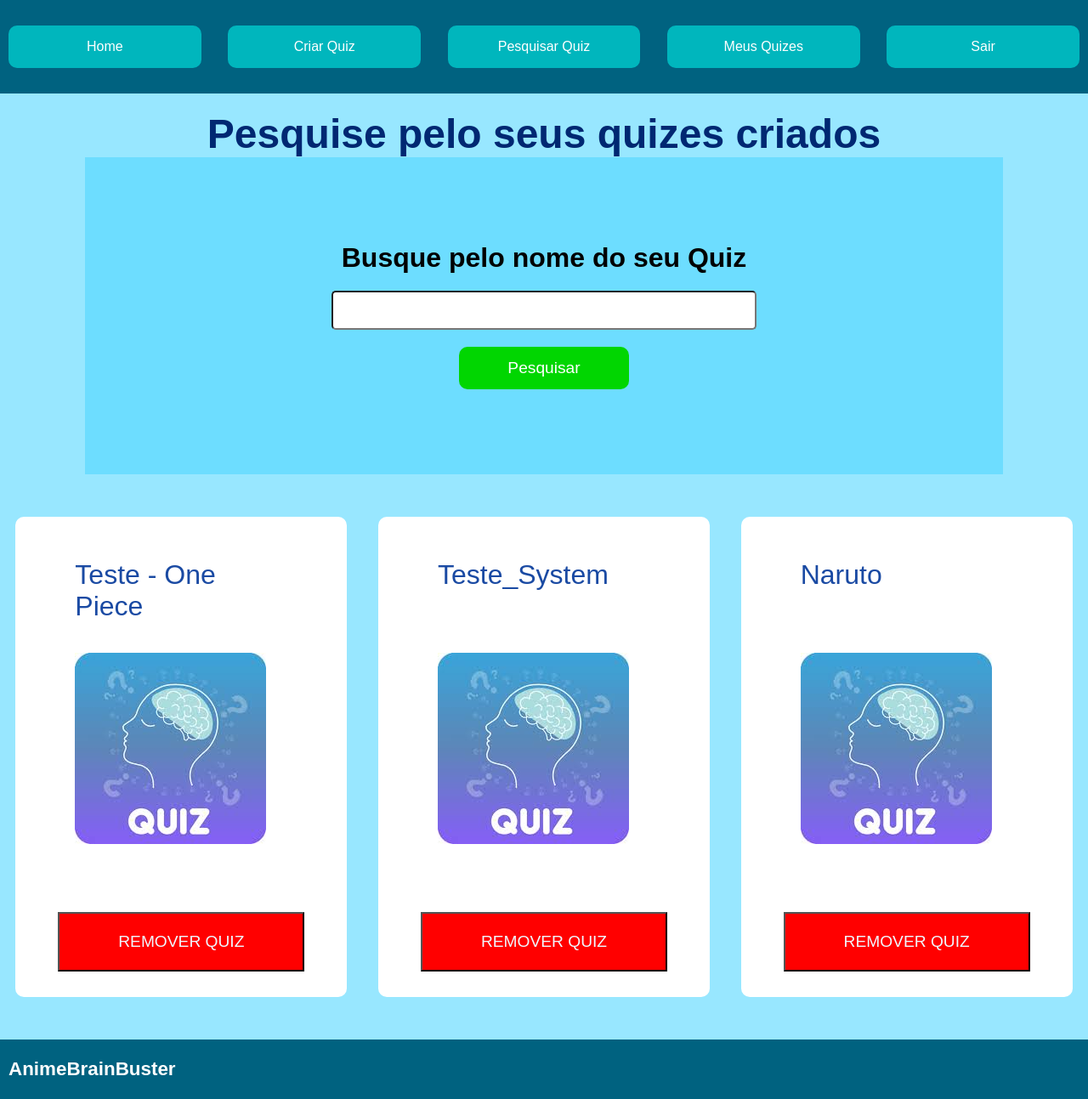
After one commit to DiogoMelloDM7/AnimeBrainBuster, a Django app: page /meusquizes in a window 1280 px wide. The commit adds this page. Shown: the whole page at 85% size. Run offline with Django 4.2, Linux system fonts and the light colour scheme; a user stored in the database is signed in; data comes from the database, SQL or seed files in the repository; both versions use the stored data as it was after the commit.

Commit message:
Finalizando deleção dos quizes personalizados

```diff
--- a/animes/models.py
+++ b/animes/models.py
@@ -1,13 +1,15 @@
 from django.db import models
+from django.contrib.auth.models import User
 
 # Create your models here.
 
 class Quiz(models.Model):
 
     nome = models.CharField(max_length=100)
+    usuario = models.ForeignKey(User, on_delete=models.CASCADE, related_name="quizes_criados")
 
     def __str__(self):
-        return self.nome
+        return f"{self.nome} - Criado por: {self.usuario.username}"
 
 
 class Pergunta(models.Model):
--- a/animes/templates/home.html
+++ b/animes/templates/home.html
@@ -34,6 +34,7 @@ Homepage
 
         <a class="opcao-home" href="{% url 'animes:criarquiz' %}"> Criar Quiz</a>
         <a class="opcao-home" href="{% url 'animes:pesquisarquiz' %}"> Pesquisar Quiz</a>
+        <a class="opcao-home" href="{% url 'animes:meusquizes' %}"> Meus Quizes</a>
 
         {% else %}
 
--- /dev/null
+++ b/animes/templates/meus-quizes.html
@@ -0,0 +1,40 @@
+{% extends 'base.html' %}
+{% load static %}
+
+{% block titulo %}
+Pesquisar Quiz
+{% endblock %}
+
+{% block content %}
+<div class="content">
+    <h1 class="title-home"> Pesquise pelo seus quizes criados </h1>
+    <form method='post' class="form-search">
+        {% csrf_token %}
+        <label for='IDnome_pesquisa_quiz' class="label-search">Busque pelo nome do seu Quiz</label>
+        <input name="nome_pesquisa_quiz" id='IDnome_pesquisa_quiz' class="input-cadastro">
+        <button type='submit' class="button-cadastro">Pesquisar </button>
+    </form>
+
+    <div class="quiz-list-search">
+        {% if object_list %}
+        {% for quiz in object_list %}
+        <div class="content-search-all">
+            <div class="content-search">
+                <a href="{% url 'animes:quizIndividual' pk=quiz.pk %}" class="link-search">
+                        <span class="name-card-search">{{ quiz.nome }}</span>
+                        <img src="{% static 'images/quiz.jpg' %}">
+                </a>
+            </div>
+            <div>
+                <button class="button-delete" onclick="excluirQuiz('{{quiz.id}}')">REMOVER QUIZ</button>
+            </div>
+        </div>
+        {% endfor %}
+        {% else %}
+        <div class="content-search-no-result">
+            <h1>Ops, parece que você não criou nenhum quiz com esse nome. <a class="link-no-result" href="{% url 'animes:criarquiz' %}">Crie um agora mesmo!</a></h1>
+        </div>
+        {% endif %}
+    </div>
+</div>
+{% endblock %}
--- a/animes/urls.py
+++ b/animes/urls.py
@@ -1,5 +1,5 @@
 from django.urls import path
-from .views import Home, criarQuiz, PesquisarQuiz, login, QuizIndividual, cadastro
+from .views import Home, criarQuiz, PesquisarQuiz, login, QuizIndividual, cadastro, MeusQuizes, excluir_quiz
 from django.contrib.auth import views as auth_views
 
 app_name = 'animes'
@@ -11,5 +11,7 @@ urlpatterns=[
     path('login', login, name='login'),
     path('quizindividual/<int:pk>',QuizIndividual.as_view(), name='quizIndividual'),
     path('cadastro', cadastro, name="cadastro"),
-    path('logout', auth_views.LogoutView.as_view(template_name='login.html'),name='logout')
+    path('logout', auth_views.LogoutView.as_view(template_name='login.html'),name='logout'),
+    path('meusquizes', MeusQuizes.as_view(), name="meusquizes"),
+    path('excluirquiz/<int:quiz_id>', excluir_quiz, name='excluirquiz'),
 ]
--- a/animes/views.py
+++ b/animes/views.py
@@ -7,6 +7,7 @@ from django.contrib.auth import authenticate
 from django.contrib.auth import login as login_django
 from django.contrib.auth.mixins import LoginRequiredMixin
 from django.contrib import messages
+from django.http import JsonResponse
 
 lista_de_perguntas_do_quiz = []
 
@@ -47,7 +48,8 @@ def criarQuiz(request):
             if button_type == 'finalizar-quiz':
                 if lista_de_perguntas_do_quiz:
                     nome_quiz = request.POST.get('nome-quiz')
-                    quiz = Quiz.objects.create(nome = nome_quiz)
+                    usuario_criador = request.user
+                    quiz = Quiz.objects.create(nome = nome_quiz, usuario=usuario_criador)
                     for item in lista_de_perguntas_do_quiz:
                         Pergunta.objects.create(
                             pergunta=item['Pergunta'],
@@ -171,3 +173,28 @@ def cadastro(request):
             )
             newUser.save()
             return redirect('animes:login')
+
+
+
+class MeusQuizes(ListView):
+    template_name = 'meus-quizes.html'
+    model = Quiz
+
+    def post(self, request, *args, **kwargs):
+        nome_quiz = request.POST.get('nome_pesquisa_quiz')
+        lista_quiz = Quiz.objects.filter(nome__icontains=nome_quiz, usuario=request.user)
+
+        return render(request, self.template_name, {"object_list": lista_quiz})
+
+    def get_queryset(self):
+        return Quiz.objects.filter(usuario=self.request.user)
+
+
+
+def excluir_quiz(request, quiz_id):
+    if request.method == "DELETE":
+        quiz = get_object_or_404(Quiz, id=quiz_id)
+        quiz.delete()
+        return JsonResponse({"success": True})
+    else:
+        return JsonResponse({"success": False})
--- a/static/css/style.css
+++ b/static/css/style.css
@@ -14,7 +14,7 @@
 .opcoes{
     color: white;
     background: rgb(0, 182, 189);
-    width: 22%;
+    width: 18%;
     height: 50px;
     text-decoration: none;
     cursor: pointer;
@@ -273,6 +273,12 @@
     flex-wrap: wrap;
 }
 
+.content-search-all {
+    background-color: white;
+    border-radius: 10px;
+    margin: 50px 10px;
+}
+
 .content-search{
     background-color: white;
     width: 250px;
@@ -283,6 +289,12 @@
     border-radius: 10px;
 }
 
+.content-search:hover{
+    background-color: rgb(180, 180, 180);
+    transition: 0.4s;
+}
+
+
 .link-search{
     text-decoration: none;
 }
@@ -291,6 +303,7 @@
     display: flex;
     height: 100px;
     margin-bottom: 10px;
+    color: rgb(26, 74, 163)
 }
 
 .error-login{
@@ -312,7 +325,7 @@
 }
 
 .question-quiz {
-    background-color: rgba(255, 255, 255, 0.788);
+    background-color: rgba(255, 255, 255, 0.904);
     margin: 50px 20px;
     padding: 25px;
     display: flex;
@@ -442,6 +455,22 @@
     font-size: 1.1em;
 }
 
+.button-delete{
+    background-color: red;
+    font-size: 1.2em;
+    width: 290px;
+    height: 70px;
+    padding: 20px;
+    margin: 30px 50px;
+    cursor: pointer;
+    color: aliceblue;
+}
+
+.button-delete:hover{
+    transition: 0.4s;
+    background-color: rgb(77, 0, 0);
+}
+
 @media screen and (max-height: 650px){
     .content{
         min-height: 453px;
--- a/static/js/script.js
+++ b/static/js/script.js
@@ -32,3 +32,43 @@ function showBackQuestionQuiz(idQuiz){
     divAtual.style.display = "none";
     divAnterior.style.display = 'flex';
 }
+
+
+function excluirQuiz(quiz_id){
+    if (confirm("Tem certeza que deseja excluir este quiz?")) {
+        const csrftoken = getCookie('csrftoken');
+        fetch(`/excluirquiz/${quiz_id}`, {
+            method: "DELETE",
+            headers: {
+                "X-CSRFToken": csrftoken,
+            },
+        })
+        .then((response) => {
+            if (response.ok) {
+                location.reload(); // Atualiza a página após excluir o item
+            } else {
+                alert("Ocorreu um erro ao excluir o quiz.");
+            }
+        })
+        .catch((error) => {
+            console.error("Erro na solicitação AJAX:", error);
+        });
+    }
+}
+
+
+function getCookie(name) {
+    let cookieValue = null;
+    if (document.cookie && document.cookie !== '') {
+        const cookies = document.cookie.split(';');
+        for (let i = 0; i < cookies.length; i++) {
+            const cookie = cookies[i].trim();
+            // Verifica se o cookie começa com o nome do token CSRF
+            if (cookie.substring(0, name.length + 1) === (name + '=')) {
+                cookieValue = decodeURIComponent(cookie.substring(name.length + 1));
+                break;
+            }
+        }
+    }
+    return cookieValue;
+}
--- a/templates/navbar.html
+++ b/templates/navbar.html
@@ -3,6 +3,7 @@
     <a href="{% url 'animes:home' %}" class="opcoes">Home</a>
     <a href="{% url 'animes:criarquiz' %}" class="opcoes">Criar Quiz</a>
     <a href="{% url 'animes:pesquisarquiz' %}" class="opcoes">Pesquisar Quiz</a>
+    <a href="{% url 'animes:meusquizes' %}" class="opcoes">Meus Quizes</a>
     {% if user.is_authenticated %}
     <a href="{% url 'animes:logout' %}" class="opcoes">Sair</a>
     {% else %}
```
Also changed, not shown: animes/migrations/0003_quiz_usuario.py (added), db.sqlite3.
